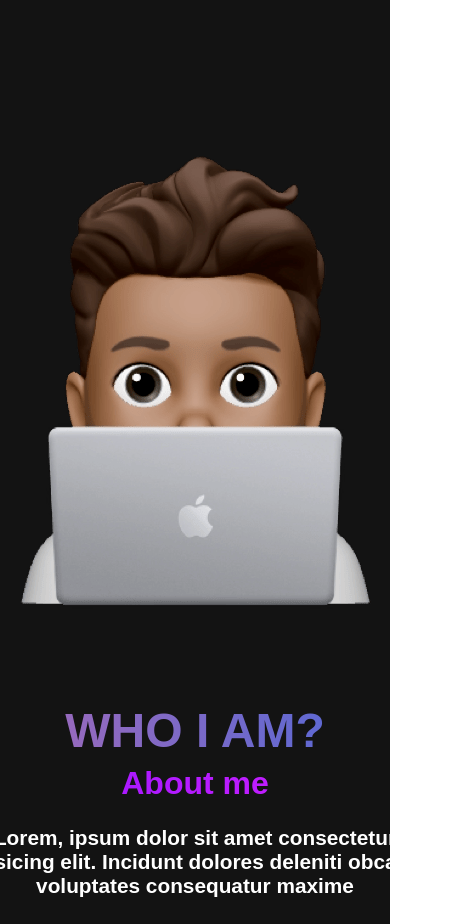
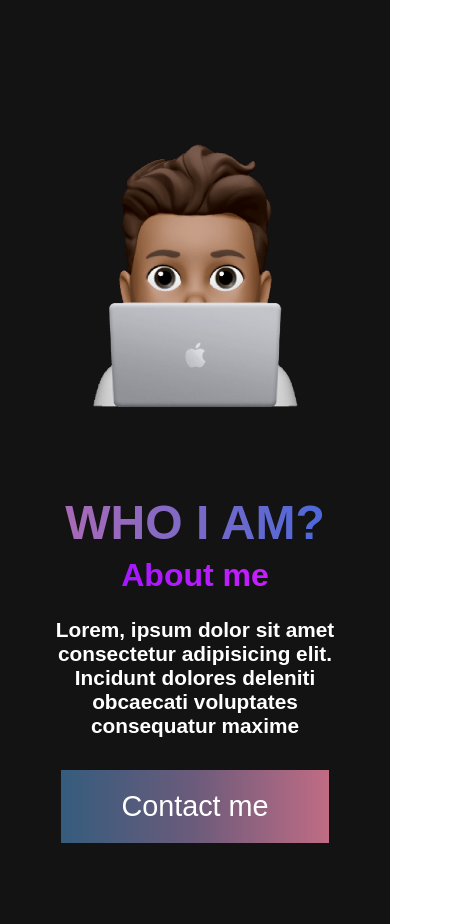
Before and after one commit to PapiG0nz0/Landing_Page, a plain HTML site: page index.html in a window 390 px wide. Shown: the part 3080-4004 px from the top of the page, 451 px wide, since content can reach past the window. Drawn offline with Linux system fonts and the light colour scheme.

Commit message:
Modified css and html for memoji image screen query

```diff
--- a/index.html
+++ b/index.html
@@ -80,7 +80,7 @@
         <div class="main__container">
             <div class="main__img--container">
                 <div class="main__img--card">
-                    <img src="images/GonzoMemoji.png">
+                    <img src="images/GonzoMemoji.png" style="width: 300px;">
                 </div>
             </div>
             <div class="main__content">
--- a/style.css
+++ b/style.css
@@ -477,8 +477,8 @@
     }
 
     .main__img--card{
-        height: 425px;
-        height: 425px;
+        height: 50%;
+        height: 50%;
     }
 
     .main__content {
@@ -522,10 +522,9 @@
         margin: 2.5rem 0;
     }
 
-    .main__img--card {
-        width: 50%;
-        height: 50%;
-        display: flex;
+    .main__img{
+        width: 250px;
+        height: 250px;
         justify-content: center;
     }
 }
```
